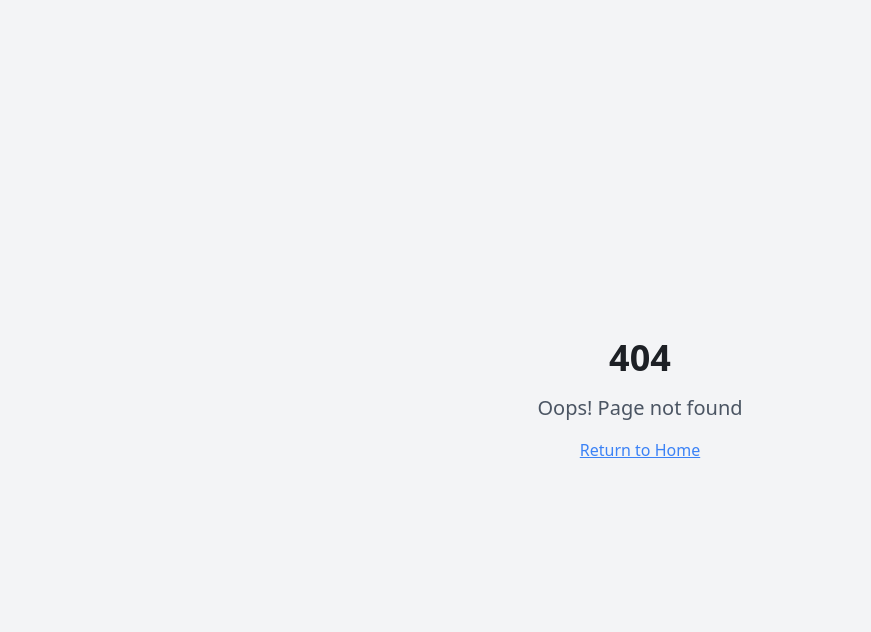
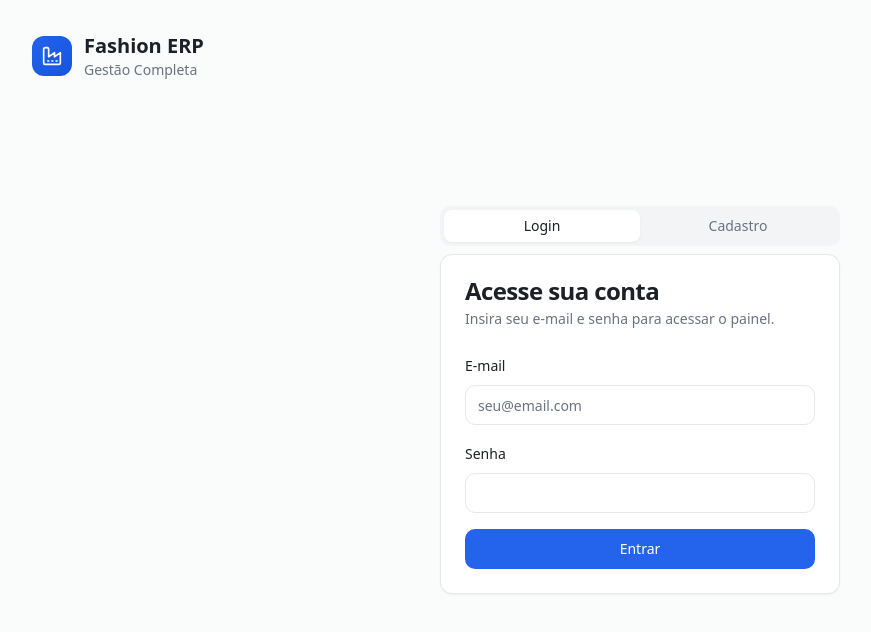
Before and after one commit to usevira/moda-craft, a React (Vite) app: page /auth in a window 1280 px wide. Before the commit this address had no page. Shown: the top 632 px of the page, without its empty margins (0-871 px from the left). Built offline with nearby package versions, Linux system fonts and the light colour scheme; the HTML template or start-up script is replaced by a standard one.

Commit message:
Update App.tsx

```diff
--- a/src/App.tsx
+++ b/src/App.tsx
@@ -3,6 +3,9 @@ import { Toaster as Sonner } from "@/components/ui/sonner";
 import { TooltipProvider } from "@/components/ui/tooltip";
 import { QueryClient, QueryClientProvider } from "@tanstack/react-query";
 import { BrowserRouter, Routes, Route } from "react-router-dom";
+import { AuthProvider } from "./auth/AuthProvider";
+import { ProtectedRoute } from "./auth/ProtectedRoute";
+
 import Index from "./pages/Index";
 import Estoque from "./pages/Estoque";
 import Producao from "./pages/Producao";
@@ -13,6 +16,7 @@ import Clientes from "./pages/Clientes";
 import Configuracoes from "./pages/Configuracoes";
 import NotFound from "./pages/NotFound";
 import Produtos from "./pages/Produtos";
+import AuthPage from "./pages/AuthPage";
 
 const queryClient = new QueryClient();
 
@@ -22,7 +26,13 @@ const App = () => (
       <Toaster />
       <Sonner />
       <BrowserRouter>
+        <AuthProvider>
           <Routes>
+            {/* Rota pública para autenticação */}
+            <Route path="/auth" element={<AuthPage />} />
+
+            {/* Rotas protegidas */}
+            <Route element={<ProtectedRoute />}>
               <Route path="/" element={<Index />} />
               <Route path="/produtos" element={<Produtos />} />
               <Route path="/estoque" element={<Estoque />} />
@@ -32,9 +42,12 @@ const App = () => (
               <Route path="/relatorios" element={<Relatorios />} />
               <Route path="/clientes" element={<Clientes />} />
               <Route path="/configuracoes" element={<Configuracoes />} />
-          {/* ADD ALL CUSTOM ROUTES ABOVE THE CATCH-ALL "*" ROUTE */}
+            </Route>
+
+            {/* Rota de fallback */}
             <Route path="*" element={<NotFound />} />
           </Routes>
+        </AuthProvider>
       </BrowserRouter>
     </TooltipProvider>
   </QueryClientProvider>
```
Lines whose indentation alone changed are shown as unchanged.
